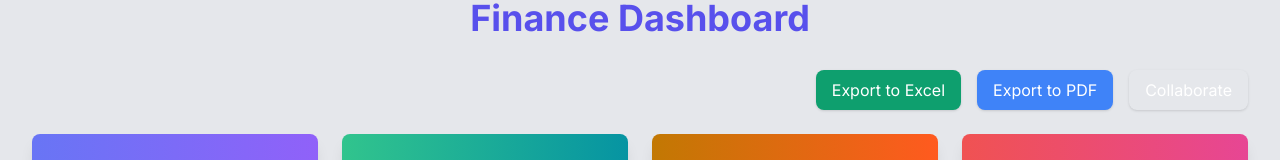
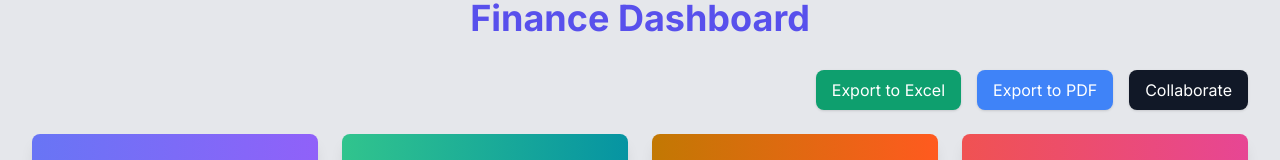
Before and after one commit to Arbab02/fms, a Next.js app: page /Dashboard in a window 1280 px wide. Shown: the part 130-290 px from the top of the page. Built offline with nearby package versions, Linux system fonts and the light colour scheme; no server answers; the database is empty.

Commit message:
Update LinkToEditor.jsx

```diff
--- a/src/components/LinkToEditor.jsx
+++ b/src/components/LinkToEditor.jsx
@@ -6,7 +6,7 @@ export default function Page() {
   const router = useRouter()
 
   return (
-    <button className="bg-brown-500 hover:bg-blue-600 text-white py-2 px-4 rounded-lg shadow" type="button" onClick={() => router.push('https://liveblocks-red.vercel.app/')}>
+    <button className="bg-gray-900 hover:bg-gray-800 text-white py-2 px-4 rounded-lg shadow" type="button" onClick={() => router.push('https://liveblocks-red.vercel.app/')}>
       Collaborate
     </button>
   )
```
